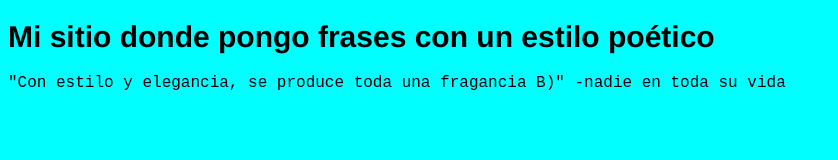
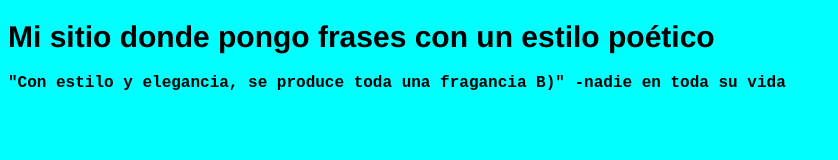
Before and after one commit to miguel-castillo-hub/mi-sitio-mc, a plain HTML site: page index.html in a window 1280 px wide. Shown: the whole page, without its empty margins (0-838 px from the left). Drawn offline with Linux system fonts and the light colour scheme.

Commit message:
Modifiqué el grosor del párrafo a 900

```diff
--- a/styles.css
+++ b/styles.css
@@ -9,5 +9,5 @@ h1 {
 
 p {
   font-family: 'Courier New', Courier, monospace;
-  font-weight: 200px;
+  font-weight: 900;
 }
```
